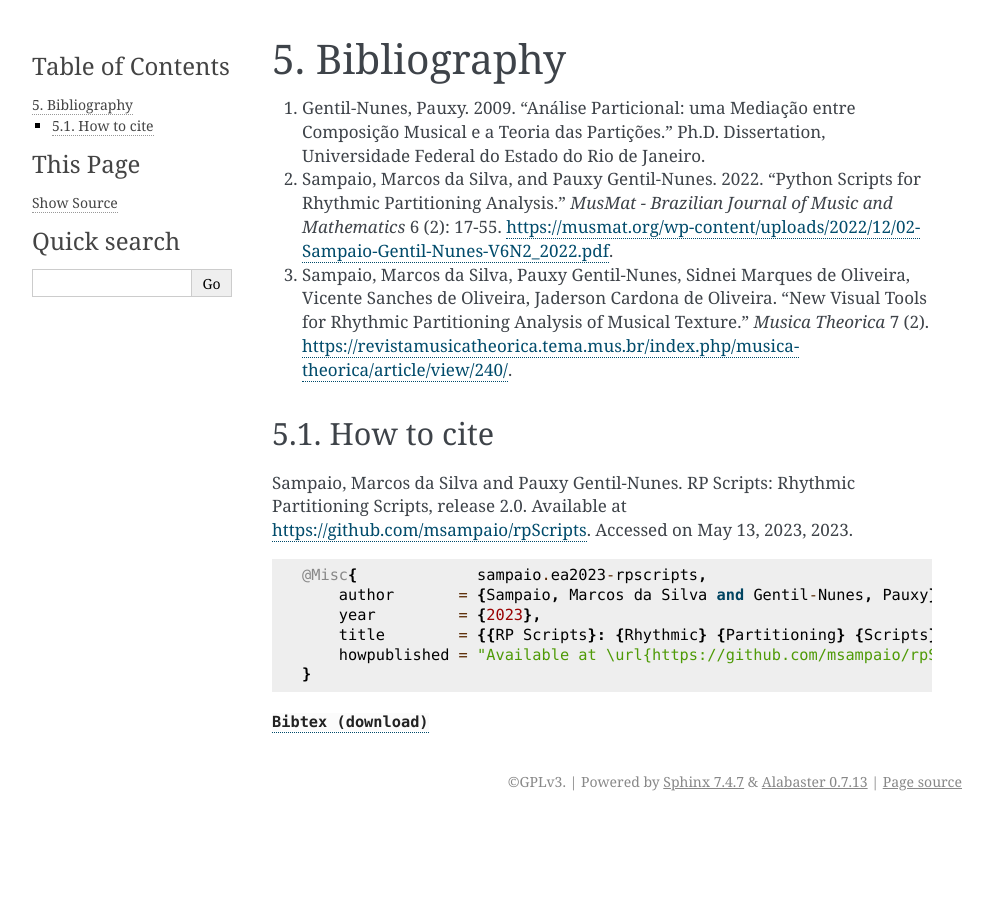
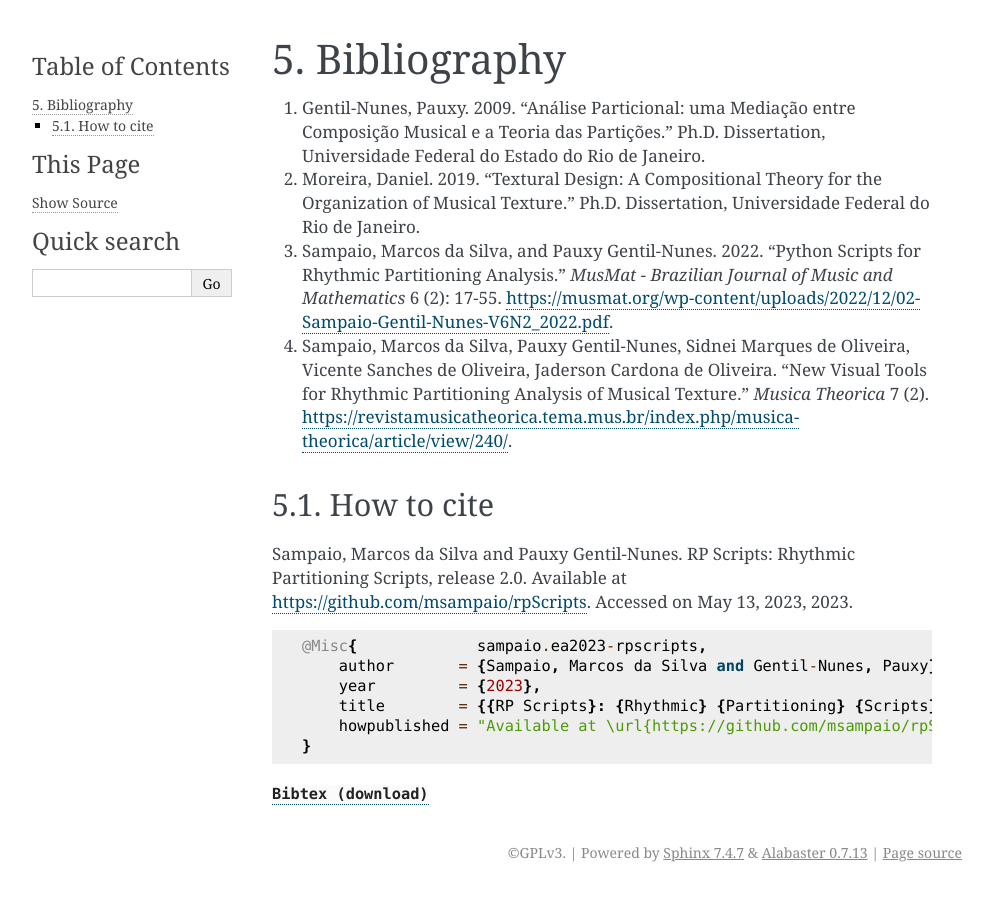
Before and after one commit to msampaio/rpScripts, a Sphinx documentation site: the page built from docs/source/bibliography.rst, in a window 1280 px wide. Shown: the whole page, without its empty margins (148-1141 px from the left). Built offline with Sphinx 7.4.7, drawn with Linux system fonts in a browser that asks for light colours.

Commit message:
Add mention to Daniel Moreira's thesis

```diff
--- a/docs/source/bibliography.rst
+++ b/docs/source/bibliography.rst
@@ -3,9 +3,11 @@ Bibliography
 
 1. Gentil-Nunes, Pauxy. 2009. "Análise Particional: uma Mediação entre Composição Musical e a Teoria das Partições." Ph.D. Dissertation, Universidade Federal do Estado do Rio de Janeiro.
 
-2. Sampaio, Marcos da Silva, and Pauxy Gentil-Nunes. 2022. "Python Scripts for Rhythmic Partitioning Analysis." *MusMat - Brazilian Journal of Music and Mathematics* 6 (2): 17-55. https://musmat.org/wp-content/uploads/2022/12/02-Sampaio-Gentil-Nunes-V6N2_2022.pdf.
+2. Moreira, Daniel. 2019. "Textural Design: A Compositional Theory for the Organization of Musical Texture." Ph.D. Dissertation, Universidade Federal do Rio de Janeiro.
 
-3. Sampaio, Marcos da Silva, Pauxy Gentil-Nunes, Sidnei Marques de Oliveira, Vicente Sanches de Oliveira, Jaderson Cardona de Oliveira. "New Visual Tools for Rhythmic Partitioning Analysis of Musical Texture." *Musica Theorica* 7 (2). https://revistamusicatheorica.tema.mus.br/index.php/musica-theorica/article/view/240/.
+3. Sampaio, Marcos da Silva, and Pauxy Gentil-Nunes. 2022. "Python Scripts for Rhythmic Partitioning Analysis." *MusMat - Brazilian Journal of Music and Mathematics* 6 (2): 17-55. https://musmat.org/wp-content/uploads/2022/12/02-Sampaio-Gentil-Nunes-V6N2_2022.pdf.
+
+4. Sampaio, Marcos da Silva, Pauxy Gentil-Nunes, Sidnei Marques de Oliveira, Vicente Sanches de Oliveira, Jaderson Cardona de Oliveira. "New Visual Tools for Rhythmic Partitioning Analysis of Musical Texture." *Musica Theorica* 7 (2). https://revistamusicatheorica.tema.mus.br/index.php/musica-theorica/article/view/240/.
 
 How to cite
 -----------
--- a/docs/source/programs/tclass.rst
+++ b/docs/source/programs/tclass.rst
@@ -6,6 +6,8 @@ TClass calculates the textural classes and returns two charts: textural classes
 .. code-block:: console
 
     rpscripts tclass score.json
+
+**Note**: See `Moreira, 2019` at :doc:`../bibliography` for further information about textural classes.
 
 **Note**: All the examples below are from Robert Schumann's op. 48, n. 2 (See the `examples <https://github.com/msampaio/rpScripts/tree/main/examples>`_ folder).
 
```
